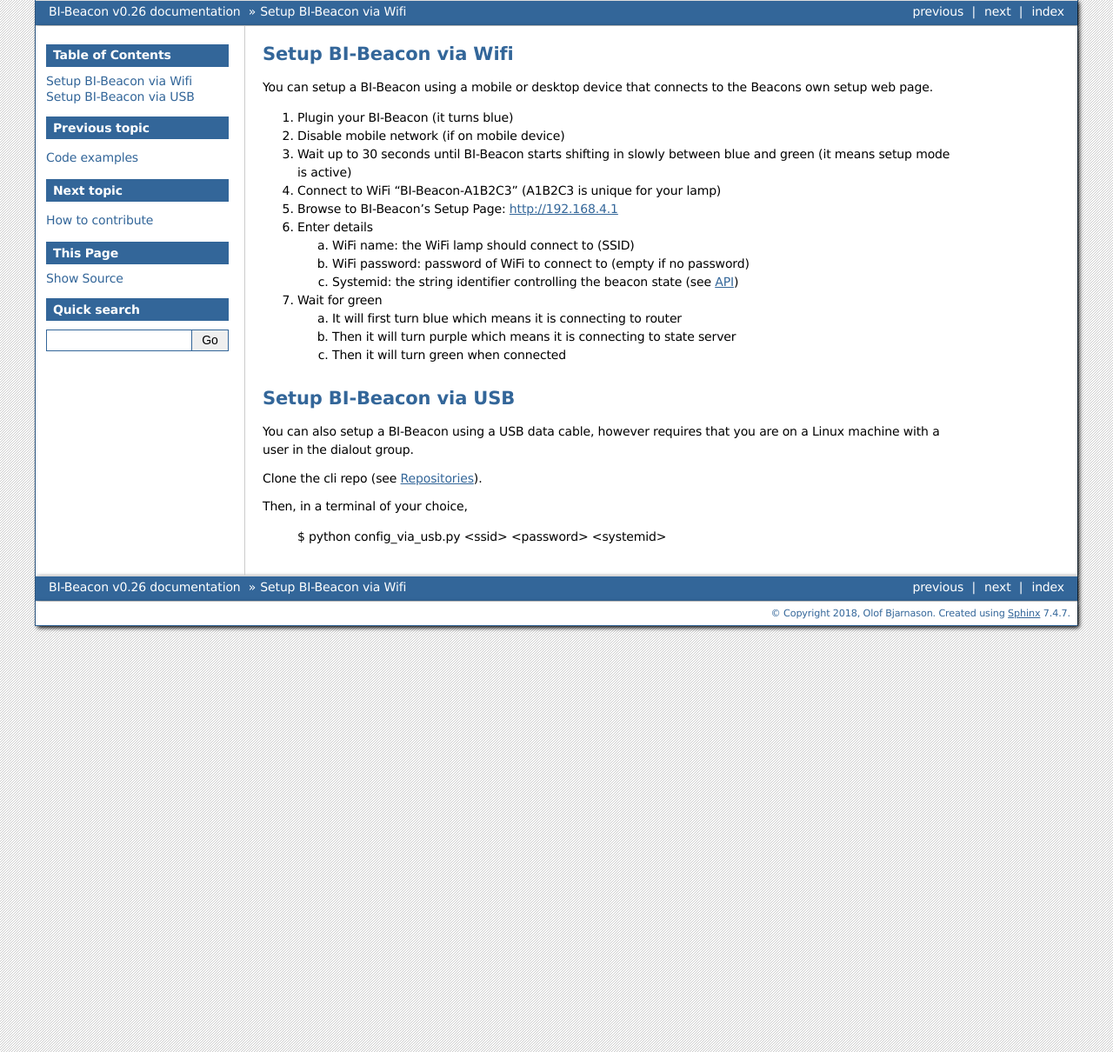
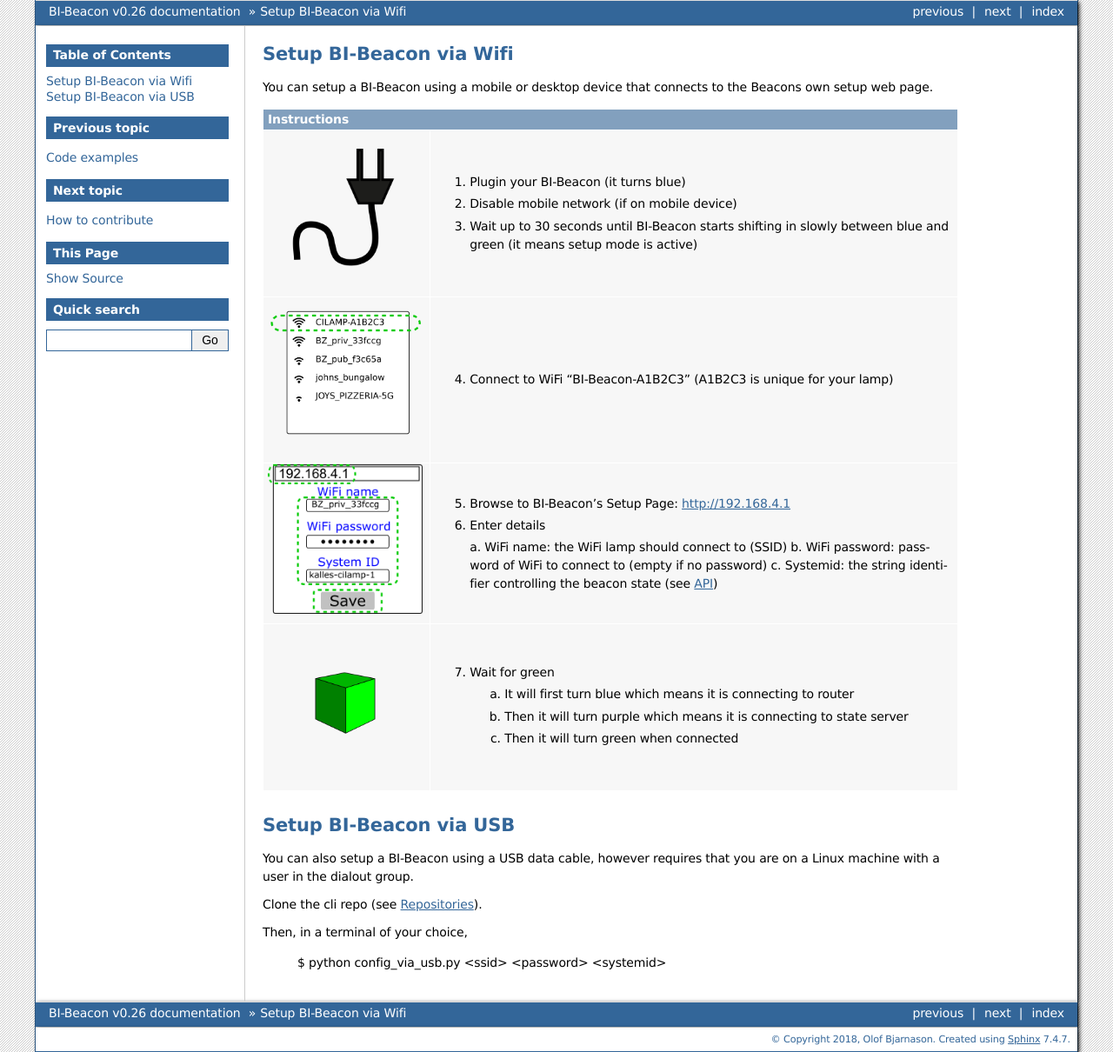
Before and after one commit to BI-Beacon/docs, a Sphinx documentation site: the page built from docs/setup.rst, in a window 1280 px wide. Shown: the whole page at 87% size. Built offline with Sphinx 7.4.7, drawn with Linux system fonts in a browser that asks for light colours; pages that are not in the unit, such as notebooks, are missing from menus.

Commit message:
setup images added

```diff
--- a/docs/setup.rst
+++ b/docs/setup.rst
@@ -3,24 +3,60 @@
 Setup BI-Beacon via Wifi
 ========================
 
+.. |image1| image:: _static/wifisetup_1.png
+   :width: 100%
+
+.. |image2| image:: _static/wifisetup_2.png
+   :width: 100%
+
+.. |image3| image:: _static/wifisetup_3.png
+   :width: 100%
+
+.. |image4| image:: _static/wifisetup_4.png
+   :width: 100%
+
 You can setup a BI-Beacon using a mobile or desktop device that connects to the Beacons own setup web page.
 
-1. Plugin your BI-Beacon (it turns blue)
-2. Disable mobile network (if on mobile device)
-3. Wait up to 30 seconds until BI-Beacon starts shifting in slowly between blue and green (it means setup mode is active)
-4. Connect to WiFi “BI-Beacon-A1B2C3” (A1B2C3 is unique for your lamp)
-5. Browse to BI-Beacon’s Setup Page: http://192.168.4.1
-6. Enter details
-
-   a. WiFi name: the WiFi lamp should connect to (SSID)
-   b. WiFi password: password of WiFi to connect to (empty if no password)
-   c. Systemid: the string identifier controlling the beacon state (see :ref:`ref_api`)
-
-7. Wait for green
-
-   a. It will first turn blue which means it is connecting to router
-   b. Then it will turn purple which means it is connecting to state server
-   c. Then it will turn green when connected
++------------+--------------------------------------------------------+
+|           Instructions                                              |
++============+========================================================+
+|            |                                                        |
+|  |image1|  | 1. Plugin your BI-Beacon (it turns blue)               |
+|            | 2. Disable mobile network (if on mobile device)        |
+|            | 3. Wait up to 30 seconds until BI-Beacon starts        |
+|            |    shifting in slowly between blue and green           |
+|            |    (it means setup mode is active)                     |
+|            |                                                        |
++------------+--------------------------------------------------------+
+|  |image2|  |                                                        |
+|            | 4. Connect to WiFi “BI-Beacon-A1B2C3” (A1B2C3          |
+|            |    is unique for your lamp)                            |
+|            |                                                        |
++------------+--------------------------------------------------------+
+|  |image3|  |                                                        |
+|            | 5. Browse to BI-Beacon’s Setup Page:                   |
+|            |    http://192.168.4.1                                  |
+|            |                                                        |
+|            | 6. Enter details                                       |
+|            |                                                        |
+|            |    a. WiFi name: the WiFi lamp should connect          |
+|            |    to (SSID)                                           |
+|            |    b. WiFi password: password of WiFi to connect       |
+|            |    to (empty if no password)                           |
+|            |    c. Systemid: the string identifier controlling      |
+|            |    the beacon state (see :ref:`ref_api`)               |
+|            |                                                        |
++------------+--------------------------------------------------------+
+|  |image4|  |                                                        |
+|            |  7. Wait for green                                     |
+|            |                                                        |
+|            |     a. It will first turn blue which means it is       |
+|            |        connecting to router                            |
+|            |     b. Then it will turn purple which means it is      |
+|            |        connecting to state server                      |
+|            |     c. Then it will turn green when connected          |
+|            |                                                        |
++------------+--------------------------------------------------------+
 
 
 Setup BI-Beacon via USB
```
Also changed, not shown: docs/_static/wifisetup_1.png (added), docs/_static/wifisetup_2.png (added), docs/_static/wifisetup_3.png (added), docs/_static/wifisetup_4.png (added).
